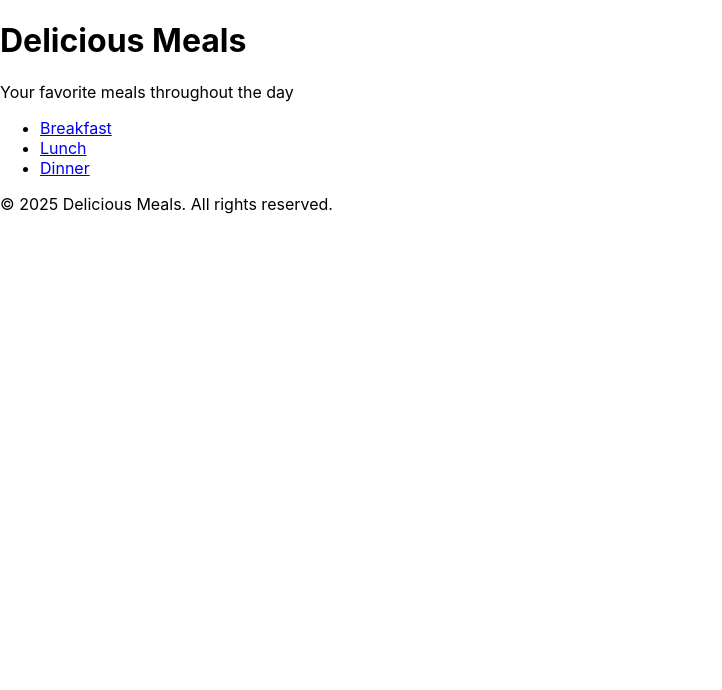
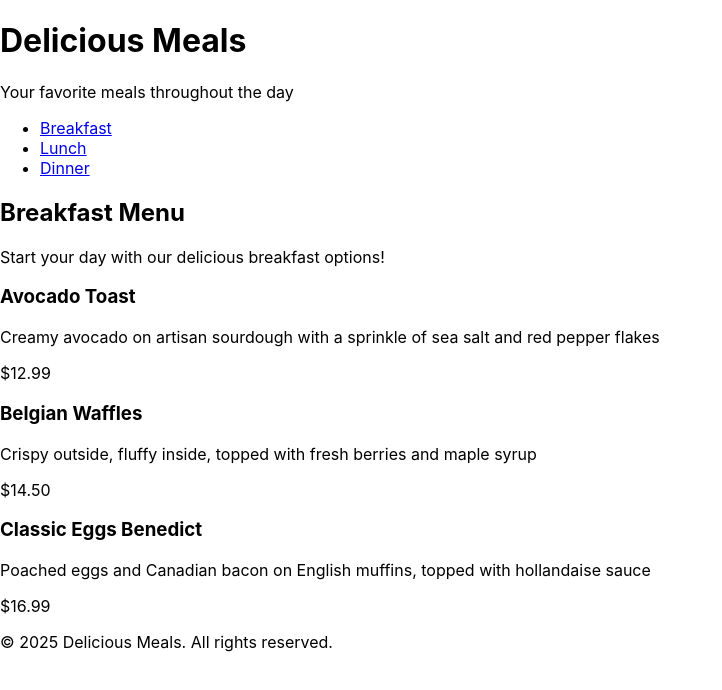
Before and after one commit to smritisharma-33/project_shein, a React (Create React App) app: page /breakfast in a window 1280 px wide. Shown: the top 690 px of the page, without its empty margins (0-722 px from the left). Built offline with nearby package versions, Linux system fonts and the light colour scheme.

Commit message:
Story_6 - Added Breakfast, Lunch and Dinner
Added Breakfast, Lunch and Dinner components and added to App.js with Routes and Navigation.

```diff
--- a/src/App.js
+++ b/src/App.js
@@ -1,8 +1,11 @@
 import React from 'react';
-import { BrowserRouter as Router } from 'react-router-dom';
+import { BrowserRouter as Router, Routes, Route, Navigate } from 'react-router-dom';
 import Header from './components/Header';
 import Footer from './components/Footer';
 import NavBar from './components/NavBar';
+import Breakfast from './pages/Breakfast';
+import Lunch from './pages/Lunch';
+import Dinner from './pages/Dinner';
 
 function App() {
 
@@ -11,6 +14,15 @@ function App() {
       <div className="App">
         <Header />
         <NavBar />
+        <main className="content">
+          <Routes>
+            <Route path="/" element={<Navigate replace to="/breakfast" />} />
+            <Route path="/breakfast" element={<Breakfast />} />
+            <Route path="/lunch" element={<Lunch />} />
+            <Route path="/dinner" element={<Dinner />} />
+            <Route path="*" element={<Navigate replace to="/breakfast" />} />
+          </Routes>
+        </main>
         <Footer />
       </div>
     </Router>
--- /dev/null
+++ b/src/pages/Breakfast.js
@@ -0,0 +1,45 @@
+import React from 'react';
+
+const breakfastItems = [
+  {
+    id: 1,
+    name: 'Avocado Toast',
+    description: 'Creamy avocado on artisan sourdough with a sprinkle of sea salt and red pepper flakes',
+    price: '$12.99'
+  },
+  {
+    id: 2,
+    name: 'Belgian Waffles',
+    description: 'Crispy outside, fluffy inside, topped with fresh berries and maple syrup',
+    price: '$14.50'
+  },
+  {
+    id: 3,
+    name: 'Classic Eggs Benedict',
+    description: 'Poached eggs and Canadian bacon on English muffins, topped with hollandaise sauce',
+    price: '$16.99'
+  }
+];
+
+const Breakfast = () => {
+  return (
+    <div>
+      <h2>Breakfast Menu</h2>
+      <p>Start your day with our delicious breakfast options!</p>
+
+      <div>
+        {breakfastItems.map(item => (
+          <div key={item.id}>
+            <div>
+              <h3>{item.name}</h3>
+              <p>{item.description}</p>
+              <span>{item.price}</span>
+            </div>
+          </div>
+        ))}
+      </div>
+    </div>
+  );
+};
+
+export default Breakfast;
--- /dev/null
+++ b/src/pages/Dinner.js
@@ -0,0 +1,45 @@
+import React from 'react';
+
+const dinnerItems = [
+  {
+    id: 1,
+    name: 'Herb-Crusted Salmon',
+    description: 'Wild-caught salmon with an herb crust, served with roasted vegetables and lemon butter sauce',
+    price: '$24.99'
+  },
+  {
+    id: 2,
+    name: 'Filet Mignon',
+    description: '8oz prime filet with garlic mashed potatoes and seasonal vegetables',
+    price: '$32.50'
+  },
+  {
+    id: 3,
+    name: 'Vegetable Risotto',
+    description: 'Creamy arborio rice with seasonal vegetables, white wine, and parmesan cheese',
+    price: '$19.99'
+  }
+];
+
+const Dinner = () => {
+  return (
+    <div>
+      <h2>Dinner Menu</h2>
+      <p>Elegant evening options to complete your day!</p>
+
+      <div>
+        {dinnerItems.map(item => (
+          <div key={item.id}>
+            <div>
+              <h3>{item.name}</h3>
+              <p>{item.description}</p>
+              <span>{item.price}</span>
+            </div>
+          </div>
+        ))}
+      </div>
+    </div>
+  );
+};
+
+export default Dinner;
--- /dev/null
+++ b/src/pages/Lunch.js
@@ -0,0 +1,45 @@
+import React from 'react';
+
+const lunchItems = [
+  {
+    id: 1,
+    name: 'Grilled Chicken Salad',
+    description: 'Tender grilled chicken on a bed of mixed greens with seasonal vegetables and balsamic vinaigrette',
+    price: '$15.99'
+  },
+  {
+    id: 2,
+    name: 'Classic Cheeseburger',
+    description: 'Angus beef patty with aged cheddar, lettuce, tomato, and special sauce on a brioche bun',
+    price: '$17.50'
+  },
+  {
+    id: 3,
+    name: 'Mediterranean Wrap',
+    description: 'Hummus, roasted vegetables, feta cheese, and olives in a warm spinach wrap',
+    price: '$14.99'
+  }
+];
+
+const Lunch = () => {
+  return (
+    <div>
+      <h2>Lunch Menu</h2>
+      <p>Perfect midday meals to keep you energized!</p>
+
+      <div>
+        {lunchItems.map(item => (
+          <div key={item.id}>
+            <div>
+              <h3>{item.name}</h3>
+              <p>{item.description}</p>
+              <span>{item.price}</span>
+            </div>
+          </div>
+        ))}
+      </div>
+    </div>
+  );
+};
+
+export default Lunch;
```
